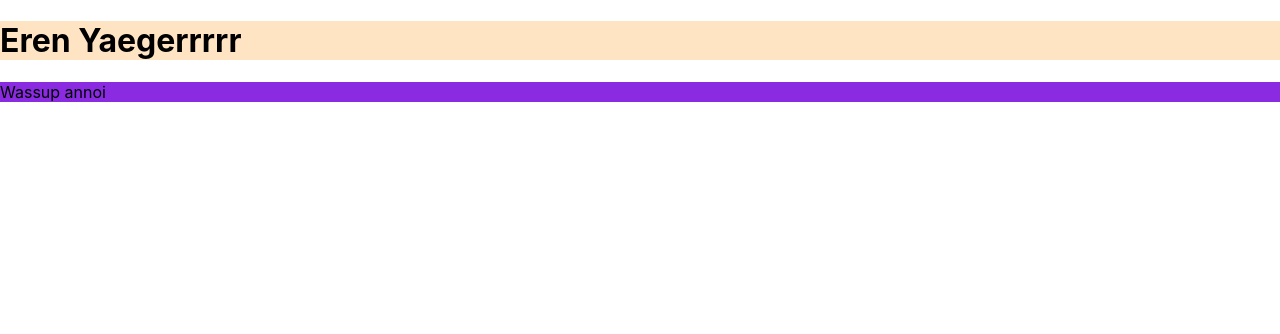
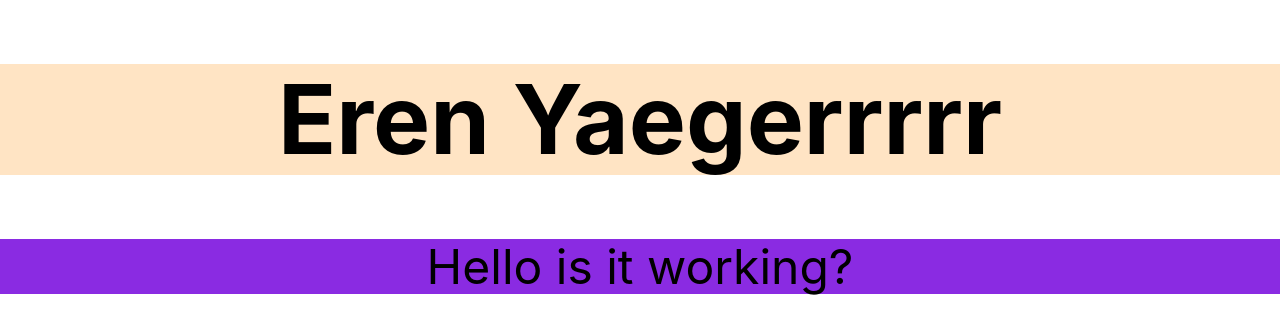
Before and after one commit to Adityapadmanair/UdemyWork, a React (Create React App) app in the folder robofriends/: page / in a window 1280 px wide. Shown: the top 334 px of the page. Built offline with nearby package versions, Linux system fonts and the light colour scheme.

Commit message:
Just made a prop inside a component

```diff
--- a/robofriends/package.json
+++ b/robofriends/package.json
@@ -9,6 +9,7 @@
     "react": "^18.2.0",
     "react-dom": "^18.2.0",
     "react-scripts": "5.0.1",
+    "tachyons": "^4.12.0",
     "web-vitals": "^2.1.4"
   },
   "scripts": {
--- a/robofriends/src/Hello.js
+++ b/robofriends/src/Hello.js
@@ -1,15 +1,15 @@
 import React from 'react';
-import './hello.css'
+import './hello.css';
 
 class Hello extends React.Component {
     render(){
         return(
-            <div>
+            <div className='f1 tc'>
                 <h1>
                     Eren Yaegerrrrr
                 </h1>
                 <p>
-                    Wassup annoi
+                    {this.props.greeting}
                 </p>
             </div>
         );
--- a/robofriends/src/index.js
+++ b/robofriends/src/index.js
@@ -3,11 +3,12 @@ import ReactDOM from 'react-dom/client';
 import './index.css';
 import Hello from './Hello';
 import reportWebVitals from './reportWebVitals';
+import 'tachyons';
 
 const root = ReactDOM.createRoot(document.getElementById('root'));
 root.render(
   <React.StrictMode>
-    <Hello />
+    <Hello greeting={'Hello is it working?'}/>
   </React.StrictMode>
 );
 
```
Also changed, not shown: 1 other file (tests, documents, lock files or other folders).
